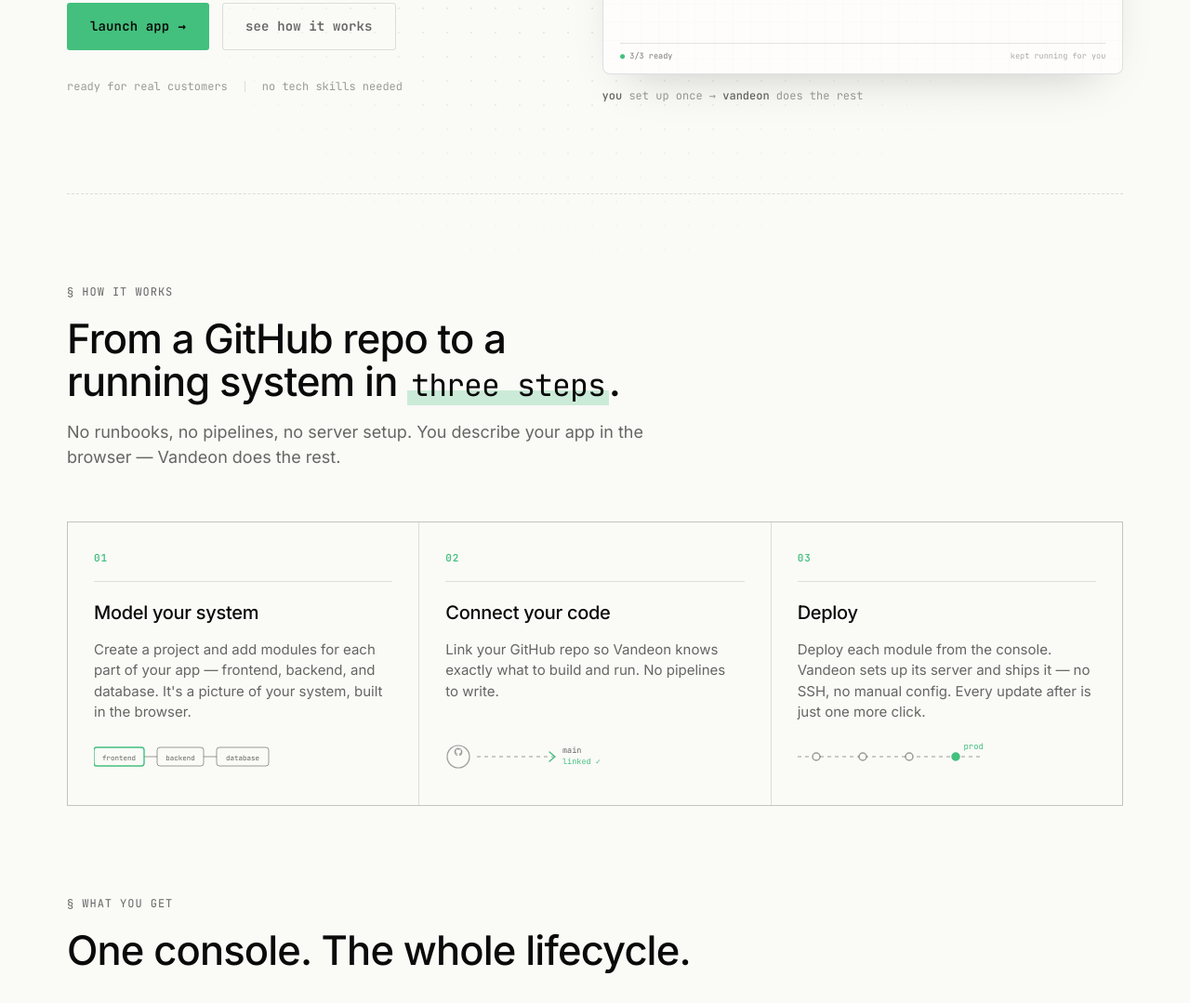
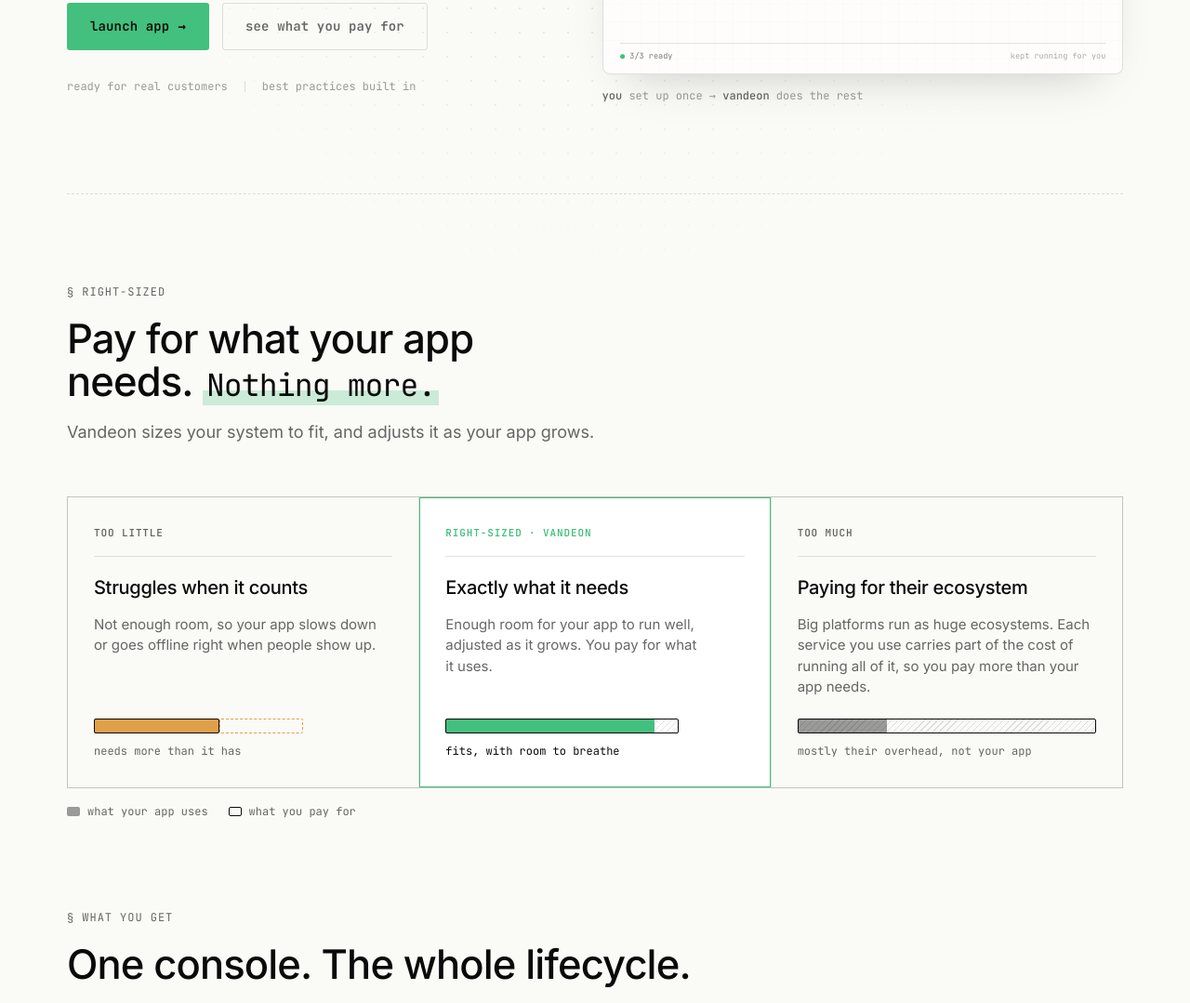
Before and after one commit to vandeon-io/public-page, an Astro site: page / in a window 1280 px wide. Shown: the part 472-1551 px from the top of the page at 93% size. Built offline with nearby package versions, Linux system fonts and the light colour scheme; Astro itself is replaced by a stand-in of ours.

Commit message:
Replace "how it works" with a right-sizing section
The hero already explains the flow, so this section now sells the
benefit: Vandeon sizes the system to what the app needs. Three cards
(too little / right-sized / too much) with a capacity bar each (new
static FitMeter component; StepGlyph removed). Hero secondary CTA now
reads "see what you pay for".

Co-Authored-By: Claude Opus 5.5 <noreply@anthropic.com>

```diff
--- /dev/null
+++ b/src/components/FitMeter.astro
@@ -0,0 +1,17 @@
+---
+// Static capacity bar for the "right-sized" section. No JS shipped.
+// `cap`  = what you pay for (outlined box, % of track)
+// `need` = what the app actually uses (solid fill, % of track)
+// `kind` = 'under' | 'fit' | 'over' — styling hook (see .fit-meter in global.css).
+const { cap, need, kind, note } = Astro.props;
+const used = Math.min(need, cap);
+---
+<div class={`fit-meter fit-meter--${kind}`} role="img" aria-label={note}>
+  <div class="fit-track">
+    <span class="fit-idle" style={`width:${cap}%`}></span>
+    <span class="fit-used" style={`width:${used}%`}></span>
+    <span class="fit-paid" style={`width:${cap}%`}></span>
+    {need > cap && <span class="fit-short" style={`left:${cap}%;width:${need - cap}%`}></span>}
+  </div>
+  <span class="fit-note">{note}</span>
+</div>
--- a/src/components/StepGlyph.astro
+++ /dev/null
@@ -1,41 +0,0 @@
----
-// Small static SVGs for the "how it works" steps.
-// Accent parts use var(--accent); dim parts var(--fg-dimmer). No JS shipped.
-const { kind } = Astro.props;
-const A = 'var(--accent)';
-const DIM = 'var(--fg-dimmer)';
----
-{kind === 'modules' && (
-  <svg viewBox="0 0 200 44" style="width:100%;height:44px;display:block;" preserveAspectRatio="xMinYMid meet">
-    <line x1="54" y1="22" x2="68" y2="22" stroke={DIM} stroke-width="1" />
-    <line x1="118" y1="22" x2="132" y2="22" stroke={DIM} stroke-width="1" />
-    <rect x="0" y="12" width="54" height="20" rx="3" fill="none" stroke={A} stroke-width="1.4" />
-    <text x="27" y="25.5" font-size="7.5" text-anchor="middle" font-family="var(--mono)" fill="var(--fg-dim)">frontend</text>
-    <rect x="68" y="12" width="50" height="20" rx="3" fill="none" stroke={DIM} stroke-width="1" />
-    <text x="93" y="25.5" font-size="7.5" text-anchor="middle" font-family="var(--mono)" fill="var(--fg-dim)">backend</text>
-    <rect x="132" y="12" width="56" height="20" rx="3" fill="none" stroke={DIM} stroke-width="1" />
-    <text x="160" y="25.5" font-size="7.5" text-anchor="middle" font-family="var(--mono)" fill="var(--fg-dim)">database</text>
-  </svg>
-)}
-
-{kind === 'github' && (
-  <svg viewBox="0 0 200 44" style="width:100%;height:44px;display:block;" preserveAspectRatio="xMinYMid meet">
-    <circle cx="14" cy="22" r="12" fill="none" stroke={DIM} stroke-width="1.2" />
-    <path d="M14 12.6c-2.4 0-4.3 1.9-4.3 4.3 0 1.9 1.2 3.5 2.9 4.1.2 0 .3-.1.3-.2v-.8c-1.2.3-1.5-.5-1.5-.5-.2-.5-.5-.7-.5-.7-.4-.3 0-.3 0-.3.4 0 .7.5.7.5.4.7 1.1.5 1.4.4 0-.3.2-.5.3-.7-1-.1-2-.5-2-2.2 0-.5.2-.9.5-1.2 0-.2-.2-.6 0-1.2 0 0 .4-.1 1.2.5.4-.1.7-.2 1.1-.2.4 0 .8 0 1.1.2.8-.6 1.2-.5 1.2-.5.2.6 0 1 0 1.2.3.3.5.7.5 1.2 0 1.7-1 2.1-2 2.2.2.2.3.5.3.9v1.3c0 .1.1.3.4.2 1.7-.6 2.8-2.2 2.8-4.1 0-2.4-1.9-4.3-4.3-4.3z" fill={DIM} />
-    <line x1="34" y1="22" x2="118" y2="22" stroke={DIM} stroke-width="1" stroke-dasharray="4 4" />
-    <path d="M112 17 l6 5 l-6 5" fill="none" stroke={A} stroke-width="1.4" stroke-linecap="round" stroke-linejoin="round" />
-    <text x="126" y="18" font-size="8.5" font-family="var(--mono)" fill="var(--fg-dim)">main</text>
-    <text x="126" y="30" font-size="8.5" font-family="var(--mono)" fill={A}>linked ✓</text>
-  </svg>
-)}
-
-{kind === 'ship' && (
-  <svg viewBox="0 0 200 44" style="width:100%;height:44px;display:block;" preserveAspectRatio="xMinYMid meet">
-    <line x1="0" y1="22" x2="200" y2="22" stroke={DIM} stroke-width="1" stroke-dasharray="4 4" />
-    <circle cx="20" cy="22" r="4" fill="var(--bg)" stroke={DIM} stroke-width="1.5" />
-    <circle cx="70" cy="22" r="4" fill="var(--bg)" stroke={DIM} stroke-width="1.5" />
-    <circle cx="120" cy="22" r="4" fill="var(--bg)" stroke={DIM} stroke-width="1.5" />
-    <circle cx="170" cy="22" r="4" fill={A} stroke={A} stroke-width="1.5" />
-    <text x="200" y="14" font-size="9" text-anchor="end" font-family="var(--mono)" fill={A}>prod</text>
-  </svg>
-)}
--- a/src/pages/index.astro
+++ b/src/pages/index.astro
@@ -2,7 +2,7 @@
 import Base from '../layouts/Base.astro';
 import Nav from '../components/Nav.astro';
 import Footer from '../components/Footer.astro';
-import StepGlyph from '../components/StepGlyph.astro';
+import FitMeter from '../components/FitMeter.astro';
 import HeroViz from '../components/HeroViz.jsx';
 import { LINKS } from '../consts.js';
 ---
@@ -27,12 +27,12 @@ import { LINKS } from '../consts.js';
               <a class="btn btn-primary btn-lg" href={LINKS.app} target="_blank" rel="noopener">
                 launch app <span class="btn-arrow">→</span>
               </a>
-              <a class="btn btn-ghost btn-lg" href="#how">see how it works</a>
+              <a class="btn btn-ghost btn-lg" href="#how">see what you pay for</a>
             </div>
             <div class="hero-trust">
               <span>ready for real customers</span>
               <span class="hero-trust-sep"></span>
-              <span>no tech skills needed</span>
+              <span>best practices built in</span>
             </div>
           </div>
 
@@ -45,35 +45,39 @@ import { LINKS } from '../consts.js';
         </div>
       </section>
 
-      <!-- How it works -->
+      <!-- Right-sized (id kept as "how" for the nav/footer "product" links) -->
       <section class="section" id="how">
         <div class="sect-head reveal">
-          <span class="sect-tag">§ how it works</span>
-          <h2 class="sect-h">From a GitHub repo to a running system in <em>three steps</em>.</h2>
-          <p class="sect-sub">No runbooks, no pipelines, no server setup. You describe your app in the browser — Vandeon does the rest.</p>
+          <span class="sect-tag">§ right-sized</span>
+          <h2 class="sect-h">Pay for what your app needs. <em>Nothing more.</em></h2>
+          <p class="sect-sub">Vandeon sizes your system to fit, and adjusts it as your app grows.</p>
         </div>
-        <div class="steps reveal">
-          <article class="step">
-            <span class="step-id">01</span>
-            <span class="step-rule"></span>
-            <h3 class="step-title">Model your system</h3>
-            <p class="step-body">Create a project and add modules for each part of your app — frontend, backend, and database. It's a picture of your system, built in the browser.</p>
-            <div class="step-glyph"><StepGlyph kind="modules" /></div>
+        <div class="fits reveal">
+          <article class="fit">
+            <span class="fit-k">too little</span>
+            <span class="fit-rule"></span>
+            <h3 class="fit-title">Struggles when it counts</h3>
+            <p class="fit-body">Not enough room, so your app slows down or goes offline right when people show up.</p>
+            <div class="fit-glyph"><FitMeter kind="under" cap={42} need={70} note="needs more than it has" /></div>
           </article>
-          <article class="step">
-            <span class="step-id">02</span>
-            <span class="step-rule"></span>
-            <h3 class="step-title">Connect your code</h3>
-            <p class="step-body">Link your GitHub repo so Vandeon knows exactly what to build and run. No pipelines to write.</p>
-            <div class="step-glyph"><StepGlyph kind="github" /></div>
+          <article class="fit is-featured">
+            <span class="fit-k">right-sized · vandeon</span>
+            <span class="fit-rule"></span>
+            <h3 class="fit-title">Exactly what it needs</h3>
+            <p class="fit-body">Enough room for your app to run well, adjusted as it grows. You pay for what it uses.</p>
+            <div class="fit-glyph"><FitMeter kind="fit" cap={78} need={70} note="fits, with room to breathe" /></div>
           </article>
-          <article class="step">
-            <span class="step-id">03</span>
-            <span class="step-rule"></span>
-            <h3 class="step-title">Deploy</h3>
-            <p class="step-body">Deploy each module from the console. Vandeon sets up its server and ships it — no SSH, no manual config. Every update after is just one more click.</p>
-            <div class="step-glyph"><StepGlyph kind="ship" /></div>
+          <article class="fit">
+            <span class="fit-k">too much</span>
+            <span class="fit-rule"></span>
+            <h3 class="fit-title">Paying for their ecosystem</h3>
+            <p class="fit-body">Big platforms run as huge ecosystems. Each service you use carries part of the cost of running all of it, so you pay more than your app needs.</p>
+            <div class="fit-glyph"><FitMeter kind="over" cap={100} need={30} note="mostly their overhead, not your app" /></div>
           </article>
+        </div>
+        <div class="fit-legend reveal">
+          <span><i class="fit-key fit-key--use"></i> what your app uses</span>
+          <span><i class="fit-key fit-key--pay"></i> what you pay for</span>
         </div>
       </section>
 
--- a/src/styles/global.css
+++ b/src/styles/global.css
@@ -240,24 +240,49 @@ body::before {
 }
 .sect-sub { font-size: 18px; color: var(--fg-dim); margin: 0; max-width: 56ch; text-wrap: pretty; }
 
-/* ── how it works (3 steps) ────────────────────────────────────────────── */
-.steps {
+/* ── right-sized (too little / right / too much) ───────────────────────── */
+.fits {
   display: grid; grid-template-columns: repeat(3, 1fr);
   gap: 1px; background: var(--line);
   border: 1px solid var(--line);
 }
-.step {
+.fit {
   background: var(--bg); padding: 30px 28px;
   display: flex; flex-direction: column; gap: 14px; min-height: 230px;
 }
-.step-id {
-  font-family: var(--mono); font-size: 11px; color: var(--accent);
-  font-weight: 600; letter-spacing: 0.08em;
+.fit.is-featured { background: var(--bg-card); box-shadow: inset 0 0 0 1px var(--accent); }
+.fit-k {
+  font-family: var(--mono); font-size: 11px; color: var(--fg-dim);
+  font-weight: 600; letter-spacing: 0.08em; text-transform: uppercase;
 }
-.step-rule { height: 1px; background: var(--line); margin: 2px 0 4px; }
-.step-title { font-size: 20px; font-weight: 500; letter-spacing: -0.015em; margin: 0; }
-.step-body { font-size: 15px; color: var(--fg-dim); margin: 0; text-wrap: pretty; }
-.step-glyph { margin-top: auto; }
+.fit.is-featured .fit-k { color: var(--accent); }
+.fit-rule { height: 1px; background: var(--line); margin: 2px 0 4px; }
+.fit-title { font-size: 20px; font-weight: 500; letter-spacing: -0.015em; margin: 0; }
+.fit-body { font-size: 15px; color: var(--fg-dim); margin: 0; text-wrap: pretty; }
+.fit-glyph { margin-top: auto; padding-top: 8px; }
+/* capacity bar: outlined box = what you pay for, solid fill = what the app uses */
+.fit-meter { display: flex; flex-direction: column; gap: 10px; }
+.fit-track { position: relative; height: 16px; }
+.fit-idle, .fit-used, .fit-paid, .fit-short { position: absolute; top: 0; bottom: 0; left: 0; border-radius: var(--radius-sm); }
+/* hatched = paid for but unused (sits under the fill) */
+.fit-idle { background: repeating-linear-gradient(-45deg, var(--line) 0 1px, transparent 1px 5px); }
+/* outline drawn last so it stays visible over the fill */
+.fit-paid { border: 1px solid var(--fg); }
+.fit-used { background: var(--fg-dimmer); }
+.fit-short { border: 1px dashed var(--warn); }
+.fit-meter--under .fit-used { background: var(--warn); }
+.fit-meter--fit .fit-used { background: var(--accent); }
+.fit-note { font-family: var(--mono); font-size: 12px; color: var(--fg-dim); }
+.fit-meter--fit .fit-note { color: var(--fg); }
+
+.fit-legend {
+  display: flex; gap: 22px; flex-wrap: wrap; margin-top: 16px;
+  font-family: var(--mono); font-size: 12px; color: var(--fg-dim);
+}
+.fit-legend span { display: inline-flex; align-items: center; gap: 8px; }
+.fit-key { display: inline-block; width: 14px; height: 10px; border-radius: var(--radius-sm); }
+.fit-key--use { background: var(--fg-dimmer); }
+.fit-key--pay { border: 1px solid var(--fg); }
 
 /* ── capability strip ──────────────────────────────────────────────────── */
 .caps { display: grid; grid-template-columns: repeat(4, 1fr); gap: 1px; background: var(--line); border: 1px solid var(--line); }
@@ -345,7 +370,7 @@ a.social { cursor: pointer; }
 /* ── responsive ────────────────────────────────────────────────────────── */
 @media (max-width: 960px) {
   .hero-grid { grid-template-columns: 1fr; gap: 44px; }
-  .steps { grid-template-columns: 1fr; }
+  .fits { grid-template-columns: 1fr; }
   .caps { grid-template-columns: repeat(2, 1fr); }
   .section { padding: 72px 0; }
 }
@@ -367,7 +392,7 @@ a.social { cursor: pointer; }
   .cta-band, .section { padding: 56px 0; }
   .sect-head { margin-bottom: 36px; }
   .foot { flex-direction: column; align-items: flex-start; gap: 16px; }
-  .step { min-height: 0; padding: 26px 24px; }
+  .fit { min-height: 0; padding: 26px 24px; }
   .social { min-height: 0; padding: 28px 24px 26px; }
 }
 @media (max-width: 480px) {
```
Also changed, not shown: CLAUDE.md (+2 -2 lines), docs/design-system.md (+1 -1 lines), README.md.
